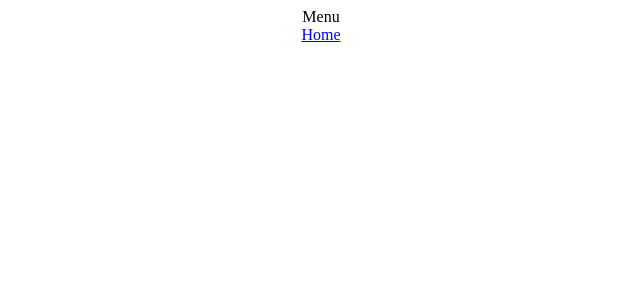
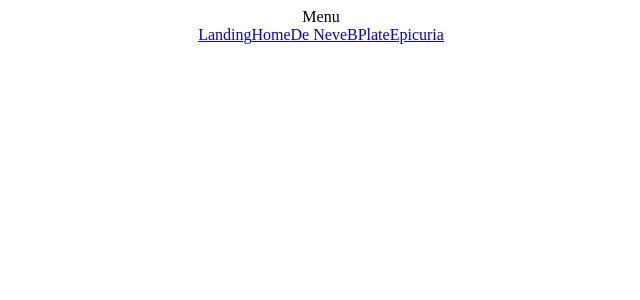
Before and after one commit to tommyhnguyen03/UCLA_Yelp, a React (Create React App) app in the folder client/: page /menu in a window 1280 px wide. Shown: the top 300 px of the page, without its empty margins (319-959 px from the left). Built offline with nearby package versions, Linux system fonts and the light colour scheme.

Commit message:
set up basic routing

```diff
--- a/client/src/App.js
+++ b/client/src/App.js
@@ -4,6 +4,9 @@ import Menu from "./components/Menu";
 import Error from "./components/Error"
 import { BrowserRouter as Router, Routes, Route, Link } from 'react-router-dom';
 import SignUp from './components/SignUp';
+import BPlate from './components/BPlate';
+import DeNeve from './components/DeNeve';
+import Epicuria from './components/Epicuria';
 
 
 function App() {
@@ -14,6 +17,9 @@ function App() {
           <Route path='/' element={<SignUp />} />
           <Route path='/home' element={<Home />} />
           <Route path='/menu' element={<Menu />} />
+          <Route path='/deneve' element={<DeNeve />} />
+          <Route path='/bplate' element={<BPlate />} />
+          <Route path='/epicuria' element={<Epicuria />} />
           <Route path='*' element={<Error />} />
         </Routes>
       </Router>
--- a/client/src/components/BPlate.js
+++ b/client/src/components/BPlate.js
@@ -0,0 +1,9 @@
+import React from 'react'
+
+function BPlate() {
+    return (
+        <div>BPlate</div>
+    )
+}
+
+export default BPlate
--- a/client/src/components/DeNeve.js
+++ b/client/src/components/DeNeve.js
@@ -0,0 +1,9 @@
+import React from 'react'
+
+function DeNeve() {
+    return (
+        <div>DeNeve</div>
+    )
+}
+
+export default DeNeve
--- a/client/src/components/Epicuria.js
+++ b/client/src/components/Epicuria.js
@@ -0,0 +1,9 @@
+import React from 'react'
+
+function Epicuria() {
+    return (
+        <div>Epicuria</div>
+    )
+}
+
+export default Epicuria
--- a/client/src/components/Menu.js
+++ b/client/src/components/Menu.js
@@ -1,13 +1,18 @@
 import React from 'react'
-import { Link } from "react-router-dom"
+import { Link, useNavigate } from 'react-router-dom'
 
 
 function Menu() {
+
     return (
         <div>
             Menu
             <nav>
-                <Link to='/'>Home</Link>
+                <Link to='/'>Landing</Link>
+                <Link to='/home'>Home</Link>
+                <Link to='/deneve'>De Neve</Link>
+                <Link to='/bplate'>BPlate</Link>
+                <Link to='/epicuria'>Epicuria</Link>
             </nav>
         </div>
     )
--- a/client/src/components/SignUp.js
+++ b/client/src/components/SignUp.js
@@ -1,7 +1,15 @@
 import React from 'react'
 import { Typography, Grid, Paper, TextField, Button } from "@mui/material"
+import { useNavigate } from 'react-router-dom'
 
 function SignUp() {
+
+    const navigate = useNavigate()
+
+    const handleSubmit = () => {
+        navigate("/home");
+    }
+
     return (
         <div id="SignUp">
             <div id="logo-container">
@@ -14,7 +22,7 @@ function SignUp() {
                         <Typography variant="h4">Sign in here!</Typography>
                         <TextField label="Username" placeholder='Enter your username!' fullWidth required />
                         <TextField label="Password" placeholder='Enter your password!' type="password" fullWidth required />
-                        <Button type='submit' color='primary'>Sign In</Button>
+                        <Button type='submit' color='primary' onClick={handleSubmit}>Sign In</Button>
                     </Paper>
                 </Grid>
             </div>
```
